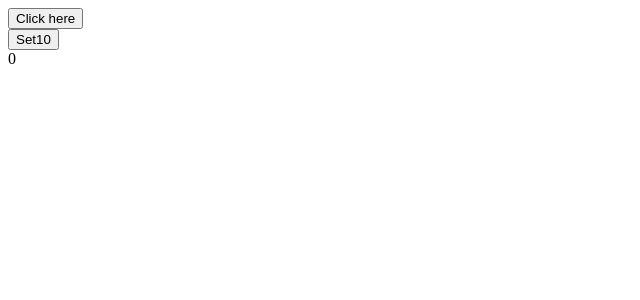
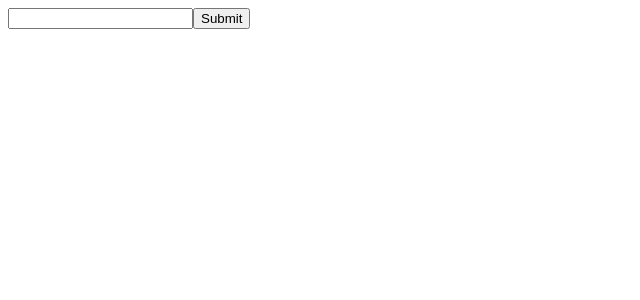
Before and after one commit to Amith-18/Todo-List, a React (Vite) app: page / in a window 1280 px wide. Shown: the top 300 px of the page, without its empty margins (0-640 px from the left). Built offline with nearby package versions, Linux system fonts and the light colour scheme.

Commit message:
Linking with input tag and extracting input value from the input tag to console window

```diff
--- a/src/App.jsx
+++ b/src/App.jsx
@@ -1,20 +1,13 @@
-import { useState } from "react";
-import FirstComponent from "./Components/FirstComponent";
+import { useRef } from "react"
 
 const App = () => {
 
-  const [x,setx] = useState(0);
+    const inputRef = useRef(null)
 
-  const btnClick =()=>{
-    console.log("clicked");
-    setx(x+1);
-    console.log(x);
-
-  }
   return (
     <div>
-      <button onClick={()=>{btnClick()}}>Click here</button>
-      <FirstComponent data={x} fn={setx}/>
+      <input ref ={inputRef} type="text" />
+      <button onClick={()=>{console.log(inputRef.current.value);}}>Submit </button>
     </div>
   )
 
```
